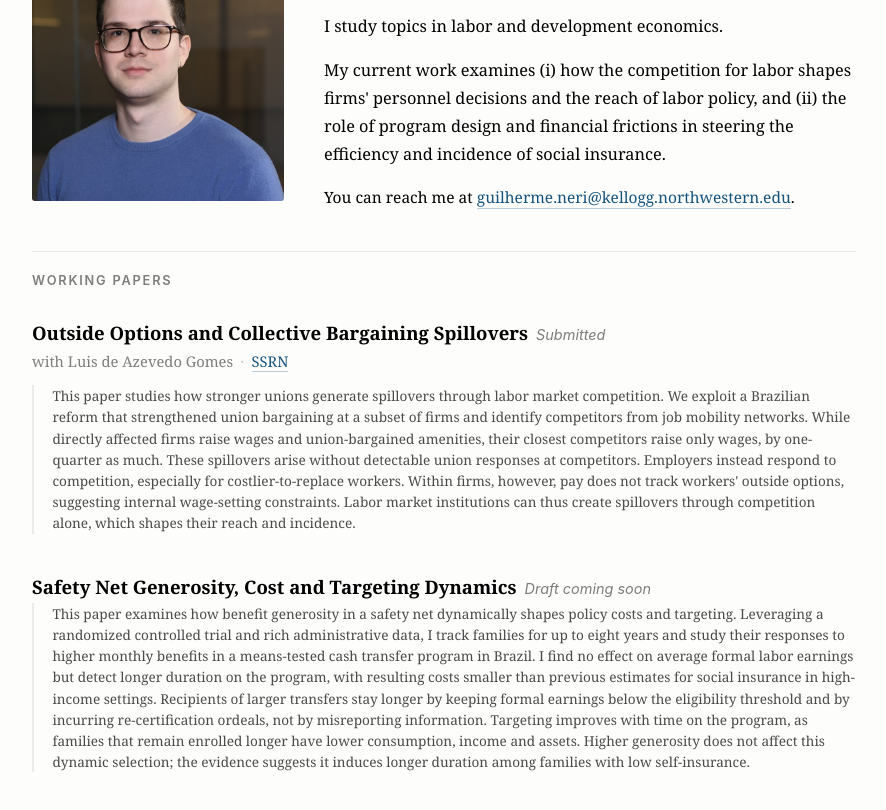
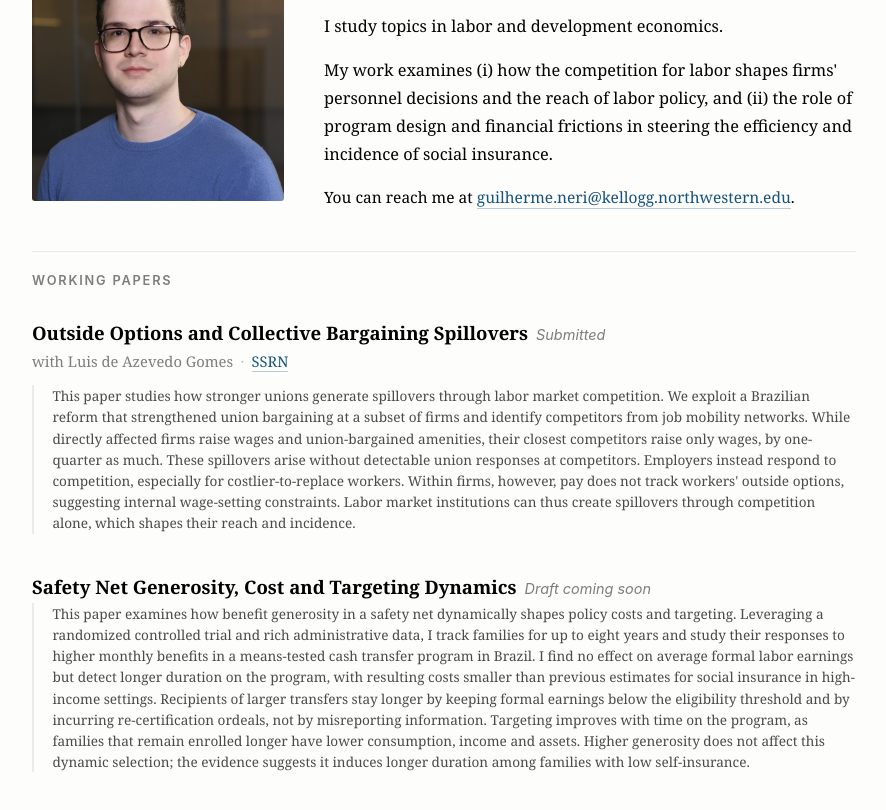
Before and after one commit to guilherme-neri/guilherme-neri.github.io, a plain HTML site: page index.html in a window 1280 px wide. Shown: the part 126-936 px from the top of the page, without its empty margins (196-1082 px from the left). Drawn offline with Linux system fonts and the light colour scheme.

Commit message:
Edit research description in bio

```diff
--- a/index.html
+++ b/index.html
@@ -21,7 +21,7 @@
 
     <p>I study topics in labor and development economics.</p>
 
-    <p>My current work examines (i) how the competition for labor shapes firms' personnel decisions and the reach of labor policy, and (ii) the role of program design and financial frictions in steering the efficiency and incidence of social insurance.</p>
+    <p>My work examines (i) how the competition for labor shapes firms' personnel decisions and the reach of labor policy, and (ii) the role of program design and financial frictions in steering the efficiency and incidence of social insurance.</p>
 
     <p class="contact">You can reach me at <a href="mailto:guilherme.neri@kellogg.northwestern.edu">guilherme.neri@kellogg.northwestern.edu</a>.</p>
   </div>
```
